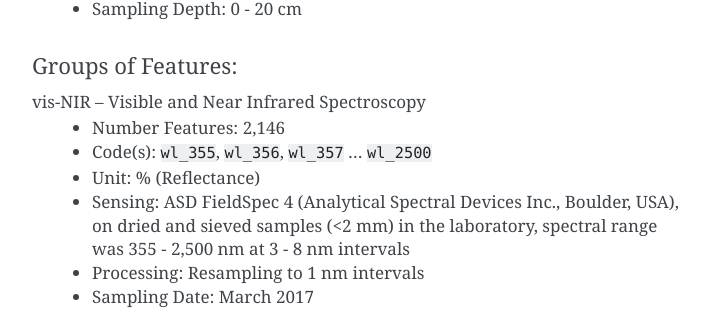
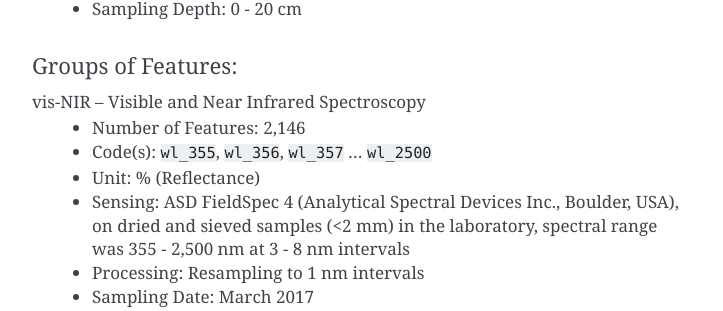
Before and after one commit to a11to1n3/LimeSoDa, a Sphinx documentation site: the page built from docs/source/datasets/SC_93.rst, in a window 1280 px wide and 900 px high, scrolled down 1351 px. Shown: the part 144-455 px from the top of the window, without its empty margins (388-1111 px from the left). Built offline with Sphinx 7.4.7, drawn with Linux system fonts in a browser that asks for light colours; pages that are not in the unit, such as notebooks, are missing from menus.

Commit message:
Update SC_93.rst

```diff
--- a/docs/source/datasets/SC_93.rst
+++ b/docs/source/datasets/SC_93.rst
@@ -56,7 +56,7 @@ Groups of Features:
 """""""""""""""""
 
 vis-NIR – Visible and Near Infrared Spectroscopy
-    * Number Features: 2,146
+    * Number of Features: 2,146
     * Code(s): ``wl_355``, ``wl_356``, ``wl_357`` ... ``wl_2500``
     * Unit: % (Reflectance)
     * Sensing: ASD FieldSpec 4 (Analytical Spectral Devices Inc., Boulder, USA), on dried and sieved samples (<2 mm) in the laboratory, spectral range was 355 - 2,500 nm at 3 - 8 nm intervals
```
